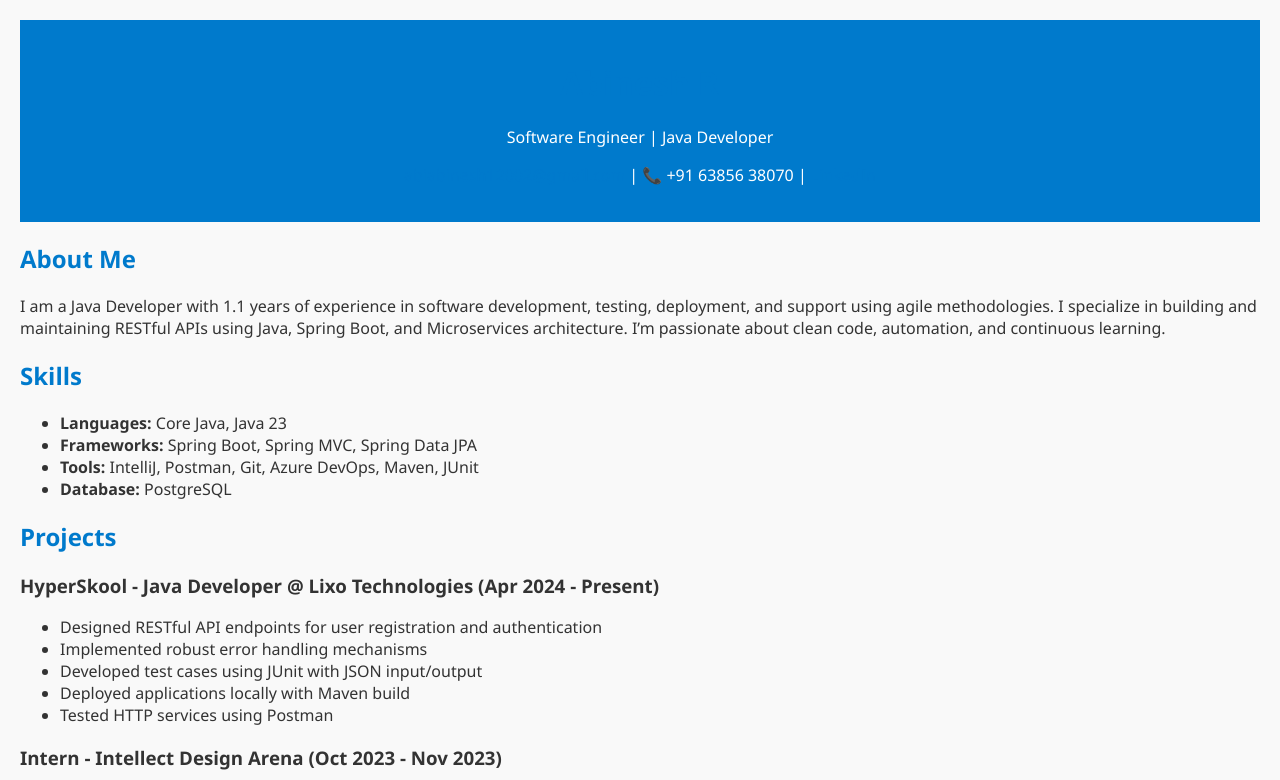
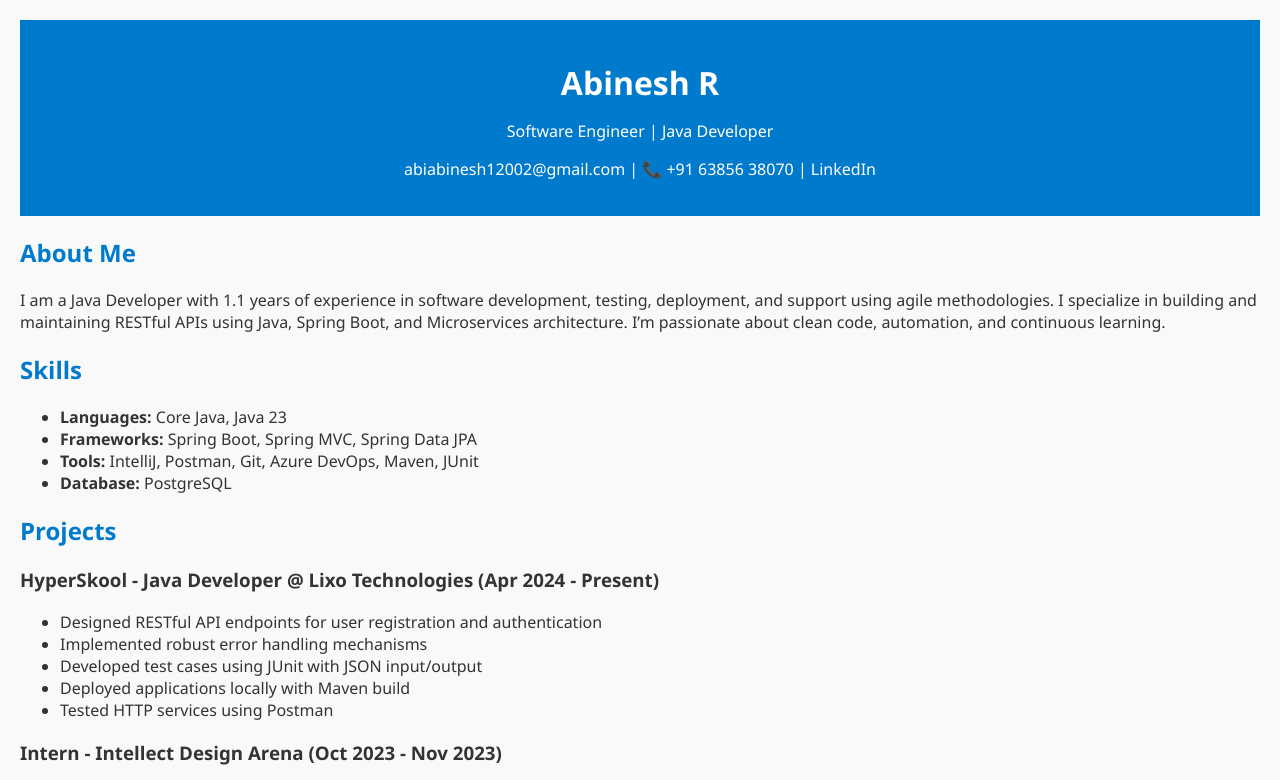
Before and after one commit to abinesh08/abinesh_portfolio, a plain HTML site: page index.html in a window 1280 px wide. Shown: the top 780 px of the page. Drawn offline with Linux system fonts and the light colour scheme.

Commit message:
Update style.css

```diff
--- a/style.css
+++ b/style.css
@@ -5,22 +5,36 @@ body {
   background-color: #f9f9f9;
   color: #333;
 }
+
 header {
   background-color: #007acc;
   color: white;
   padding: 20px;
   text-align: center;
 }
+
+header h1 {
+  color: white;
+  margin-bottom: 10px;
+}
+
+header p, header a {
+  color: white;
+}
+
 section {
   margin: 20px 0;
 }
+
 h1, h2 {
   color: #007acc;
 }
+
 a {
   color: #007acc;
   text-decoration: none;
 }
+
 footer {
   text-align: center;
   padding: 10px;
```
